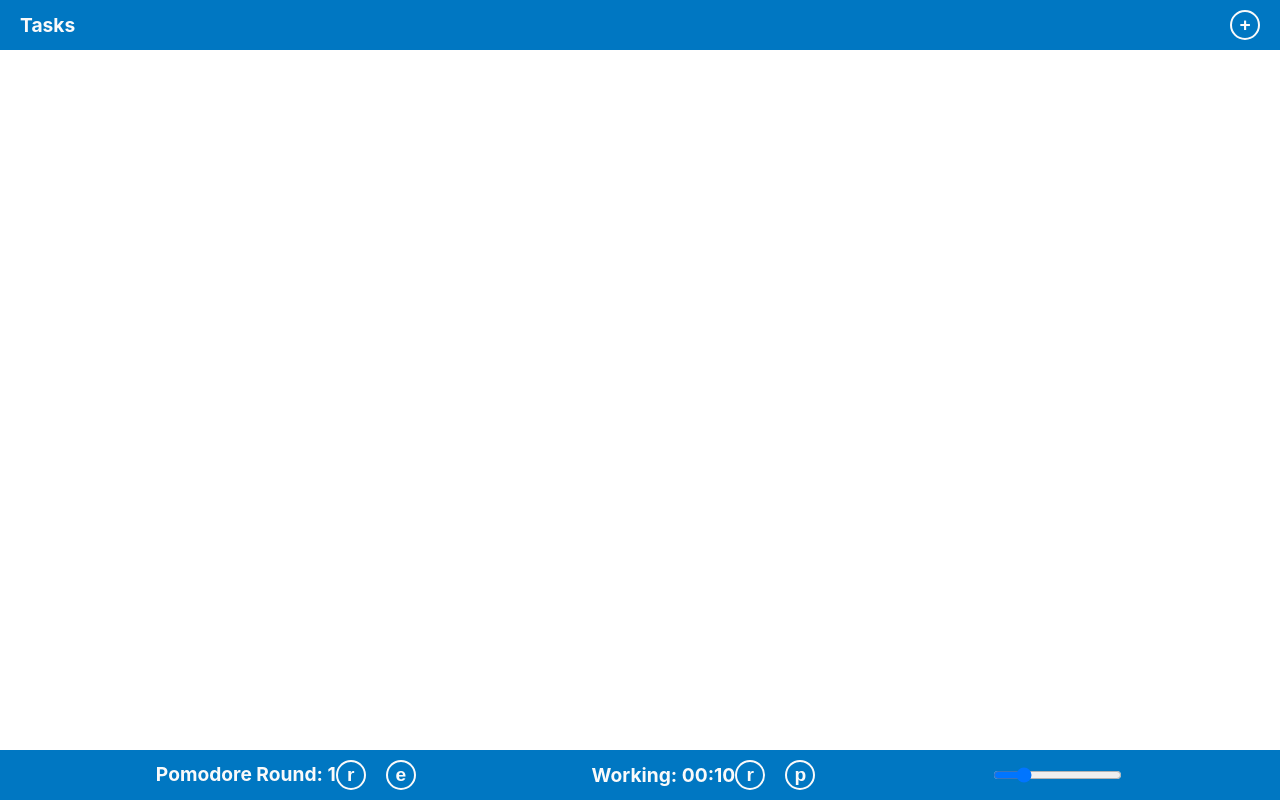
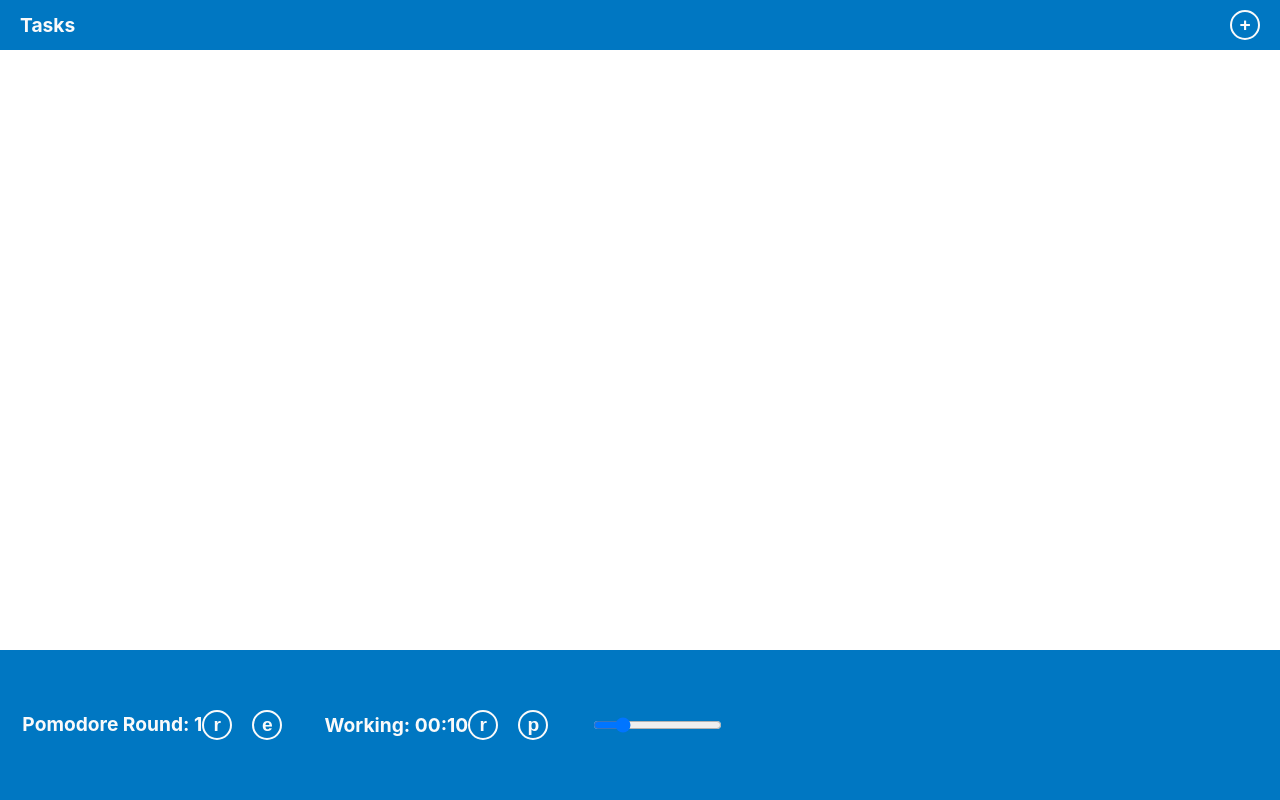
Before and after one commit to zT-1337/pomodore-app, a React (Create React App) app: page / in a window 1280 px wide. Built offline with nearby package versions, Linux system fonts and the light colour scheme.

Commit message:
-changed: made the videos visible to avoid the weird bug, that a player continues to play even though the playing prop value is set to false

```diff
--- a/src/components/pomodore/Pomodore.css
+++ b/src/components/pomodore/Pomodore.css
@@ -1,6 +1,6 @@
 .PomodoreContainer {
   width: 100%;
-  min-height: 50px;
+  height: 150px;
   background-color: #0077c2;
   color: #fafafa;
   display: flex;
--- a/src/components/pomodore/PomodoreMusicPlayer.tsx
+++ b/src/components/pomodore/PomodoreMusicPlayer.tsx
@@ -1,4 +1,4 @@
-import React, { CSSProperties, useState } from "react"
+import React, { useState } from "react"
 import { PomodoreMusicPlayerState } from "../../interfaces/states/PomodoreMusicPlayerState"
 import ReactPlayer from "react-player";
 import { PomodoreMusicPlayerProps } from "../../interfaces/props/pomodore/PomodoreMusicPlayerProps";
@@ -11,10 +11,6 @@ const initialState = (): PomodoreMusicPlayerState => {
 
 export function PomodoreMusicPlayer(props: PomodoreMusicPlayerProps) {
   const [state, setState] = useState(initialState());
-
-  const reactPlayerStyle: CSSProperties = {
-    display: "none"
-  }
 
   const onVolumeChange = (event: React.FormEvent<HTMLInputElement>) => {
     setState({
@@ -29,8 +25,8 @@ export function PomodoreMusicPlayer(props: PomodoreMusicPlayerProps) {
   return (
     <div className="PomodoreMusicPlayer">
       <input type="range" min="0" max="1" step={0.01} value={state.volume} onChange={onVolumeChange}></input>
-      <ReactPlayer url={props.workMusicUrl} style={reactPlayerStyle} playing={playingWorkMusic} loop={true} volume={state.volume}></ReactPlayer>
-      <ReactPlayer url={props.pauseMusicUrl} style={reactPlayerStyle} playing={playingPauseMusic} loop={true} volume={state.volume}></ReactPlayer>
+      <ReactPlayer url={props.workMusicUrl} width={267} height={150} playing={playingWorkMusic} loop={true} volume={state.volume}></ReactPlayer>
+      <ReactPlayer url={props.pauseMusicUrl} width={267} height={150} playing={playingPauseMusic} loop={true} volume={state.volume}></ReactPlayer>
     </div>
   )
 }
```
